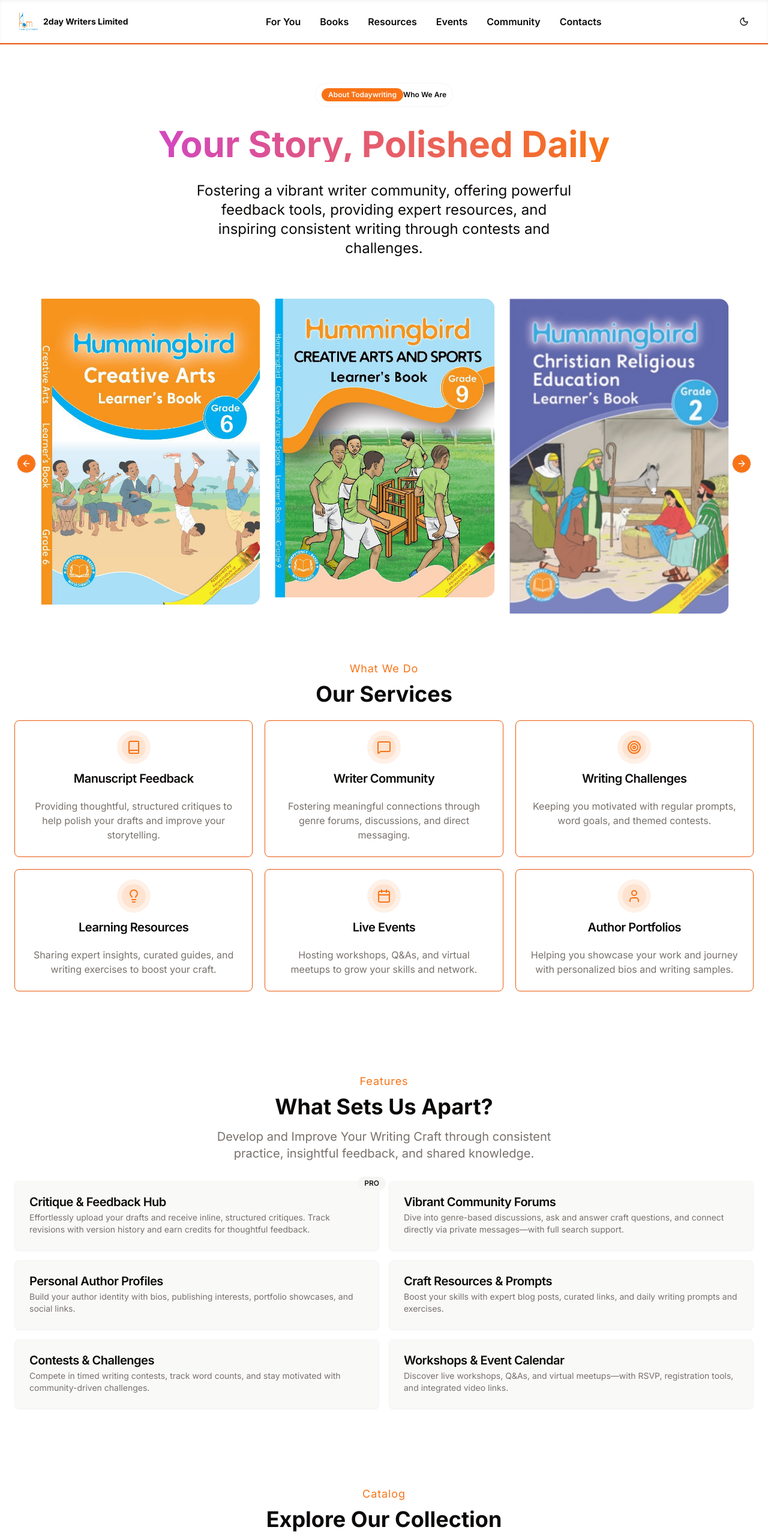
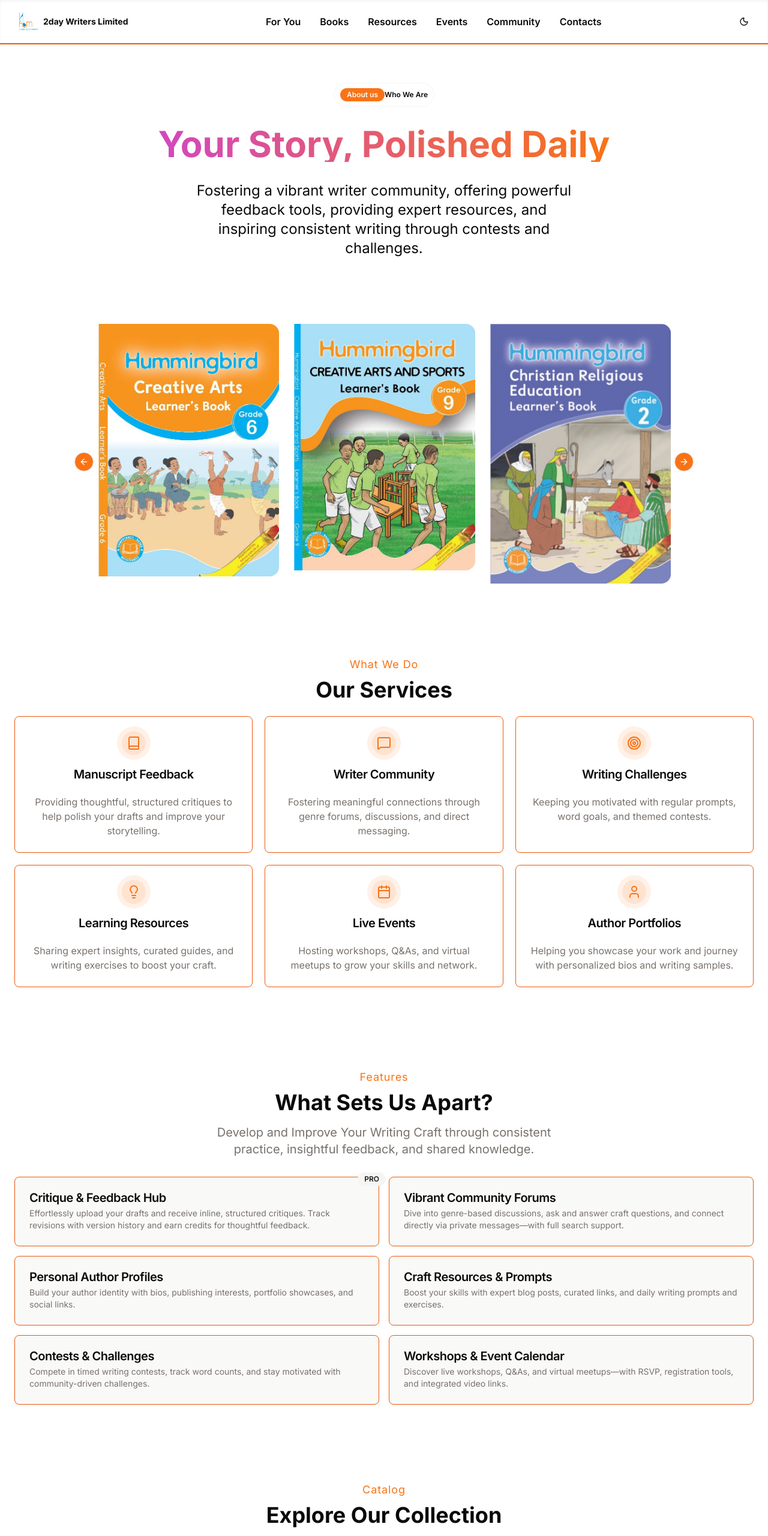
Before and after one commit to theyardmic3/2daywriters, a Next.js app: page /about in a window 1280 px wide. Shown: the top 2561 px of the page at 60% size. Built offline with nearby package versions, Linux system fonts and the light colour scheme.

Commit message:
style: positioning and spacing

```diff
--- a/components/layout/sections/AboutHero.tsx
+++ b/components/layout/sections/AboutHero.tsx
@@ -12,14 +12,14 @@
       <div className="grid place-items-center lg:max-w-screen-xl gap-8 mx-auto py-20 md:py-32">
         <div className="text-center space-y-8">
           <Badge variant="outline" className="text-xs py-2">
-            <Badge>About Todaywriting</Badge> Who We Are
+            <Badge>About us</Badge> Who We Are
           </Badge>
 
           <h1 className="text-4xl md:text-6xl font-bold bg-clip-text text-transparent bg-gradient-to-r from-[#D247BF] to-primary">
             Your Story, Polished Daily
           </h1>
 
-     <p className="max-w-screen-sm mx-auto text-lg smallPhone:text-xs mediumPhone:text-sm largePhone:text-base smallTablet:text-lg largeTablet:text-xl laptop:text-2xl desktop:text-3xl desktop:w-full hdr:w-full hdr:text-4xl">
+     <p className="font-regular   max-w-screen-sm mx-auto text-lg smallPhone:text-xs mediumPhone:text-sm largePhone:text-base smallTablet:text-lg largeTablet:text-xl laptop:text-2xl desktop:text-3xl desktop:w-full hdr:w-full hdr:text-4xl">
   {`Fostering a vibrant writer community, offering powerful feedback tools, providing expert resources, and inspiring consistent writing through contests and challenges.`}
 </p>
 
--- a/components/layout/sections/BookCarousel.tsx
+++ b/components/layout/sections/BookCarousel.tsx
@@ -48,7 +48,7 @@
       <Carousel
         plugins={[autoPlayPlugin]} // Use the autoplay plugin
         className="
-          w-[75%]   mt-32 mb-36 desktop:w-[100%] largeTablet:w-[90%]
+          w-[75%]   mt-32 mb-36 desktop:w-[75%] largeTablet:w-[75%]
         "
         onMouseEnter={autoPlayPlugin.stop}
         opts={{
--- a/components/layout/sections/features.tsx
+++ b/components/layout/sections/features.tsx
@@ -54,18 +54,22 @@
   },
 ];
 
-export const FeaturesSection= () => {
+export const FeaturesSection = () => {
   return (
-   <section id="features" className="container w-[100%] mt-2 py-24 my-6 -mb-32 sm:py-32">
+    <section
+      id="features"
+      className="container w-[100%] mt-2 py-24 my-6 -mb-32 sm:py-32"
+    >
       <h2 className="text-lg text-primary text-center mb-2 tracking-wider">
         Features
       </h2>
 
       <h2 className="text-3xl md:text-4xl text-center font-bold mb-4">
-       What Sets Us Apart?
+        What Sets Us Apart?
       </h2>
       <h3 className="md:w-1/2 mx-auto text-xl text-center text-muted-foreground mb-8">
-       Develop and Improve Your Writing Craft through consistent practice, insightful feedback, and shared knowledge.
+        Develop and Improve Your Writing Craft through consistent practice,
+        insightful feedback, and shared knowledge.
       </h3>
       <div className="grid sm:grid-cols-2 lg:grid-cols-3 gap-4"></div>
 
@@ -73,7 +77,7 @@
         {featureList.map(({ title, description, pro }) => (
           <Card
             key={title}
-            className="bg-muted/60 dark:bg-card h-full relative"
+            className="h-full bg-muted/60 dark:bg-card border border-orange-600 rounded-lg shadow-none transition-transform transform hover:scale-105 hover:shadow-lg hover:shadow-orange-500/50 relative"
           >
             <CardHeader>
               <CardTitle>{title}</CardTitle>
```
